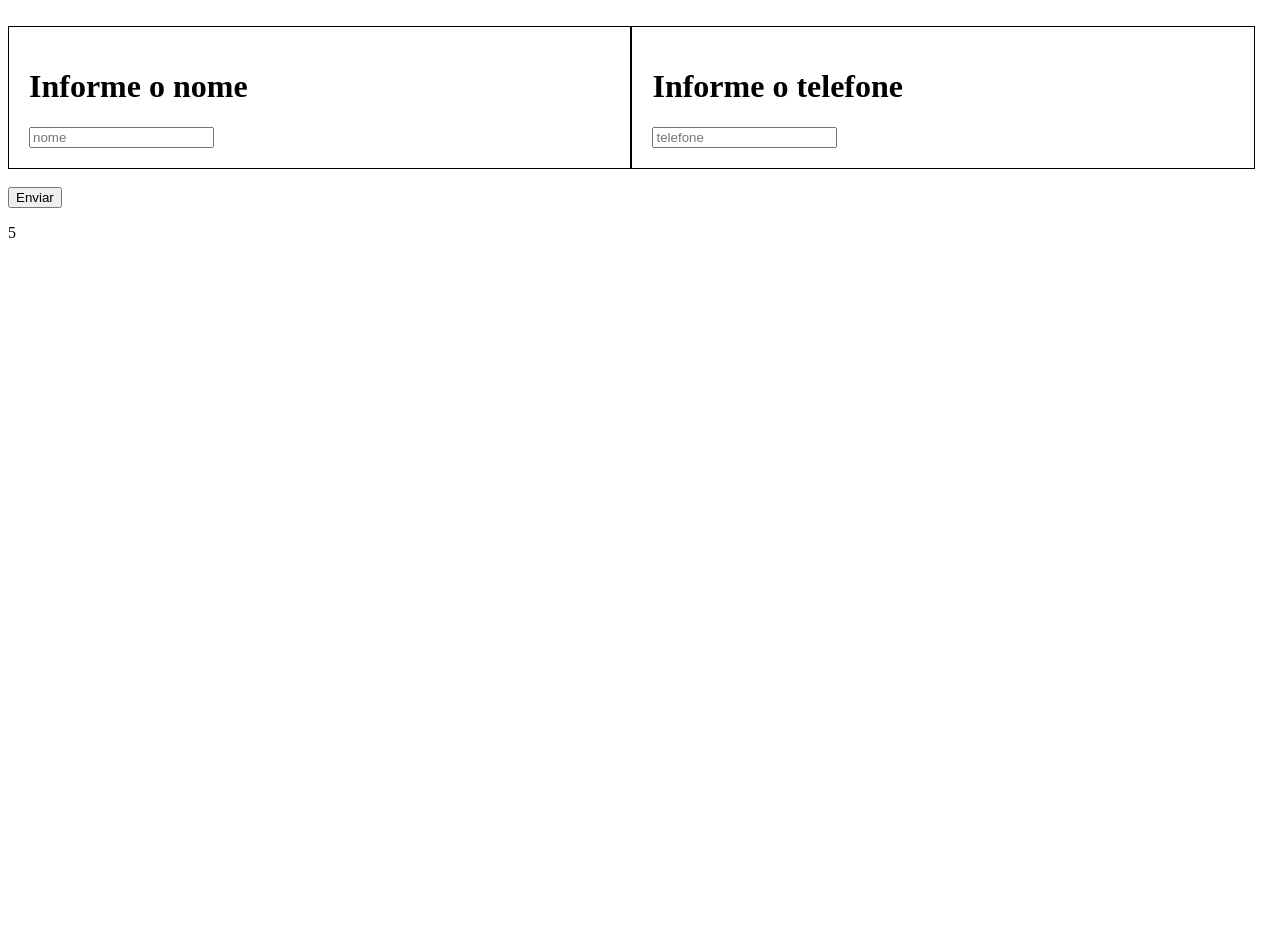
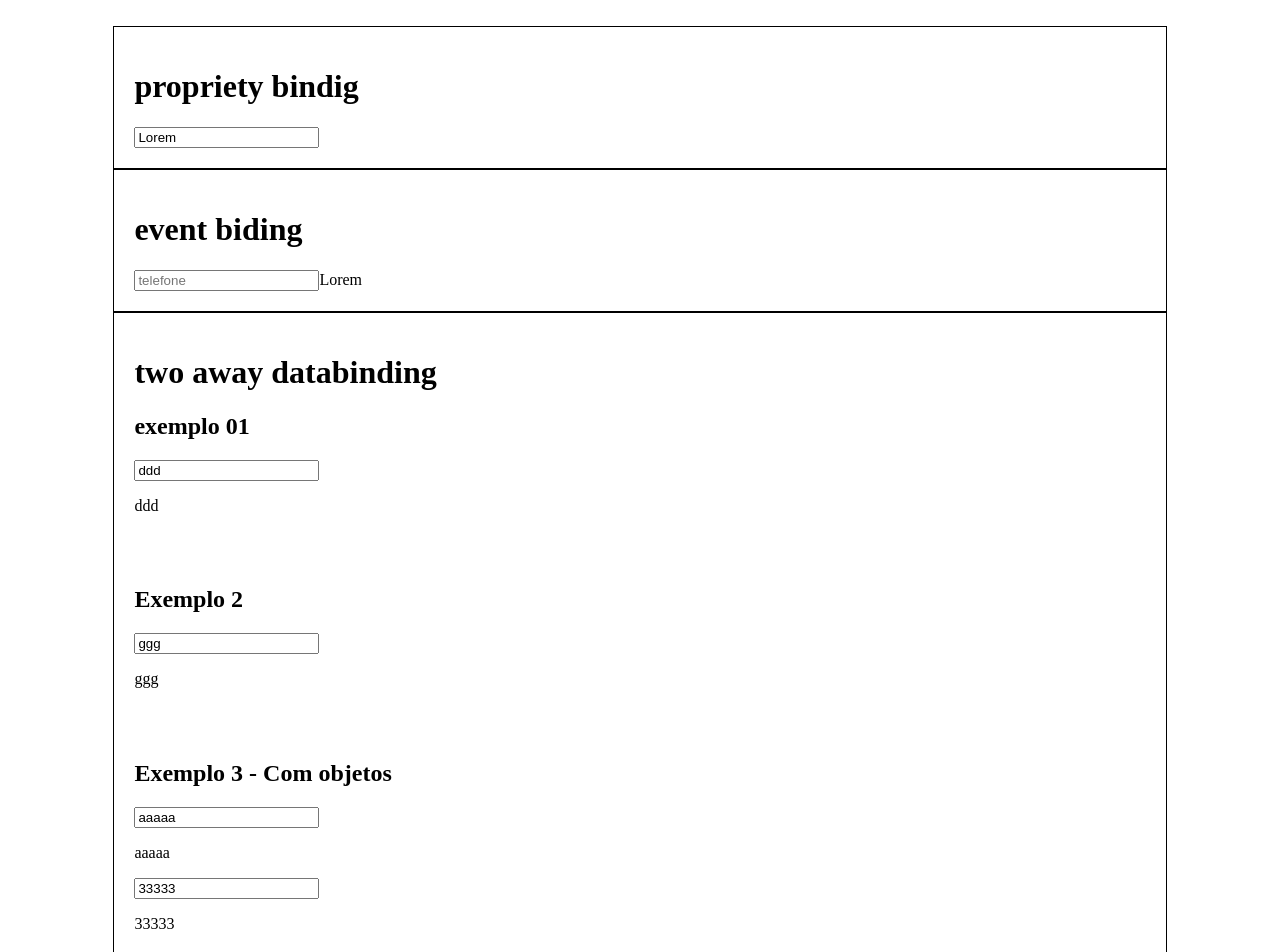
Before and after one commit to joaogoya/learning-angular, an Angular app in the folder cad-cli/: page / in a window 1280 px wide. Shown: the top 952 px of the page. Before the commit the page ends 800 px from the top, so only its background shows below. Built offline with nearby package versions, Linux system fonts and the light colour scheme.

Commit message:
aula 12 - two away databinding

```diff
--- a/cad-cli/src/app/app.module.ts
+++ b/cad-cli/src/app/app.module.ts
@@ -1,6 +1,6 @@
 import { BrowserModule } from '@angular/platform-browser';
 import { NgModule } from '@angular/core';
-
+import { FormsModule } from '@angular/forms';
 
 import { AppComponent } from './app.component';
 import { CadastroComponent } from './cadastro/cadastro.component';
@@ -12,7 +12,8 @@ import { CadastroComponent } from './cadastro/cadastro.component';
     CadastroComponent
   ],
   imports: [
-    BrowserModule
+    BrowserModule,
+    FormsModule
   ],
   providers: [],
   bootstrap: [AppComponent]
--- a/cad-cli/src/app/cadastro/cadastro.component.css
+++ b/cad-cli/src/app/cadastro/cadastro.component.css
@@ -1,4 +1,4 @@
 div{
-    width: 46%; float: left; border: 1px solid #000; padding: 20px;
+    width: 80%; margin: auto; border: 1px solid #000; padding: 20px;
 }
 .clear{clear: both;}
--- a/cad-cli/src/app/cadastro/cadastro.component.html
+++ b/cad-cli/src/app/cadastro/cadastro.component.html
@@ -2,19 +2,55 @@
 <br>
 
 <div>
-  <h1>Informe o nome</h1>
-  <input id="Text1" type="text" placeholder="nome"  />
+  <h1>propriety bindig</h1>
+  <input id="Text1" type="text" [value]=nome1  />
 </div>
 
 <div>
-  <h1>Informe o telefone</h1>
-  <input type="text" placeholder="telefone"/>
+  <h1>event biding</h1>
+  <input type="text" placeholder="telefone" (input)="nome1 = $event.target.value"/>
+  <span>{{ nome1 }}</span>
 </div>
 
-<br class="clear">
+<div>
+  <h1>two away databinding</h1>
+  <h2>exemplo 01</h2>
+  <input
+    type="text"
+    [ngModel]="nome2"
+    (ngModelChange)="nome2 = $event"
+    />
+    <br>
+    <p> {{ nome2 }} </p>
+  <br><br>
+
+  <h2>Exemplo 2</h2>
+  <input
+    type="text"
+    [(ngModel)] ="nome3"
+  />
+  <br>
+  <p> {{ nome3 }} </p>
+  <br><br>
+
+
+  <h2>Exemplo 3 - Com objetos</h2>
+  <input
+    type="text"
+    [(ngModel)] ="pessoa.nome"
+  />
+  <br>
+  <p> {{ pessoa.nome }} </p>
+
+  <input
+  type="text"
+  [(ngModel)] ="pessoa.telefone"
+/>
 <br>
-<button (click)="capturaElemento()">Enviar</button>
-<br>
-<p>
-  {{ 5 - contador }}
-</p>
+<p> {{ pessoa.telefone }} </p>
+  <br><br>
+
+
+
+
+</div>
--- a/cad-cli/src/app/cadastro/cadastro.component.ts
+++ b/cad-cli/src/app/cadastro/cadastro.component.ts
@@ -1,4 +1,5 @@
 import { AppComponent } from './../../../../projeto-aula-modulos/src/app/app.component';
+
 import { Component, OnInit } from '@angular/core';
 
 @Component({
@@ -8,20 +9,18 @@ import { Component, OnInit } from '@angular/core';
 })
 export class CadastroComponent implements OnInit {
 
-  nomes: string[];
-  telefones: number[];
-  contador: number = 0;
+  nome1: string = "Lorem";
+  nome2: string = "ddd";
+  nome3: string = "ggg";
 
-  constructor() { }
+  pessoa = {
+    nome: "aaaaa",
+    telefone: "33333",
 
-  v ;
-    capturaElemento(){
-      this.v = document.getElementById("Text1").value;
-      console.log(this.v);
-      this.v = "";
-      this.contador++;
-    }
-  ngOnInit() {
   }
 
+  constructor() {}
+
+  ngOnInit() {}
+
 }
```
Also changed, not shown: 1 other file (tests, documents, lock files or other folders).
